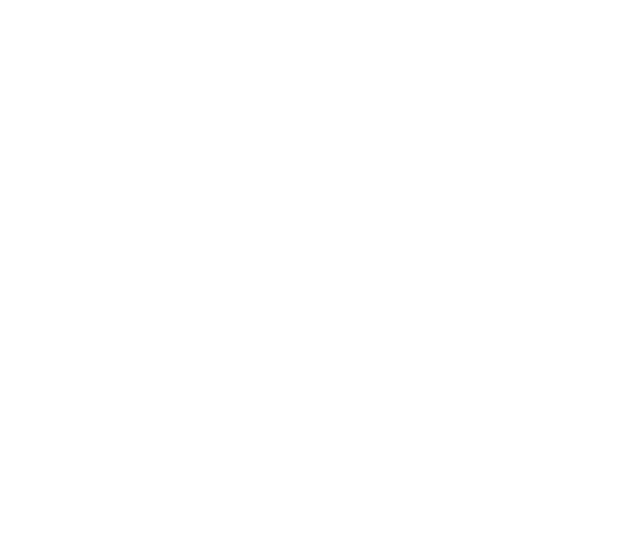
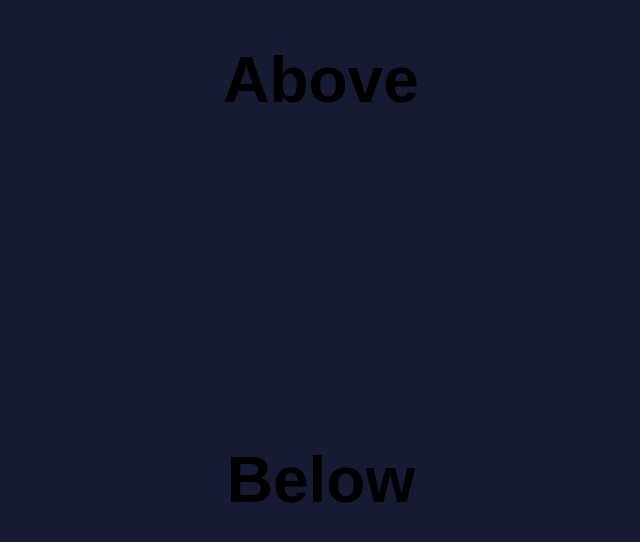
Before and after one commit to GingerRG/PY2-Dise-o-Software-TSE2.0, a React (Vite) app: page /consulta/1 in a window 1280 px wide. Before the commit this address had no page. Shown: the top 542 px of the page, without its empty margins (319-959 px from the left). Built offline with nearby package versions, Linux system fonts and the light colour scheme.

Commit message:
Agrega la página base donde se harán las consultas

```diff
--- a/src/App.jsx
+++ b/src/App.jsx
@@ -1,6 +1,7 @@
 import { Routes, Route, Link } from 'react-router-dom'
 import './App.css'
 import ConsultasHub from './pages/ConsultasHub'
+import ConsultasCiviles from './pages/ConsultasCiviles'
 
 function App() {
   return (
@@ -21,6 +22,7 @@
       } />
 
       <Route path="/consultas" element={<ConsultasHub />} />
+      <Route path="/consulta/:tipo" element={<ConsultasCiviles />} />
     </Routes>
   )
 }
--- /dev/null
+++ b/src/pages/ConsultasCiviles.css
@@ -0,0 +1,20 @@
+.body-consultas {
+    display: flex;
+    flex-direction: column;
+    height: 100vh;
+    background-color: #161b33;
+}
+
+.above {
+    height: 20vh;
+    display: flex;
+    justify-content: center;
+    align-items: center;
+}
+
+.below {
+    flex: 1;
+    display: flex;
+    justify-content: center;
+    align-items: center;
+}
--- /dev/null
+++ b/src/pages/ConsultasCiviles.jsx
@@ -0,0 +1,20 @@
+import './ConsultasCiviles.css'
+import { useParams } from 'react-router-dom';
+
+function ConsultasCiviles() {
+
+    const { tipo } = useParams
+
+    return(
+        <div className="body-consultas">
+            <div className="above">
+                <h1>Above</h1>
+            </div>
+            <div className="below">
+                <h1>Below</h1>
+            </div>
+        </div>
+    );
+}
+
+export default ConsultasCiviles;
```
